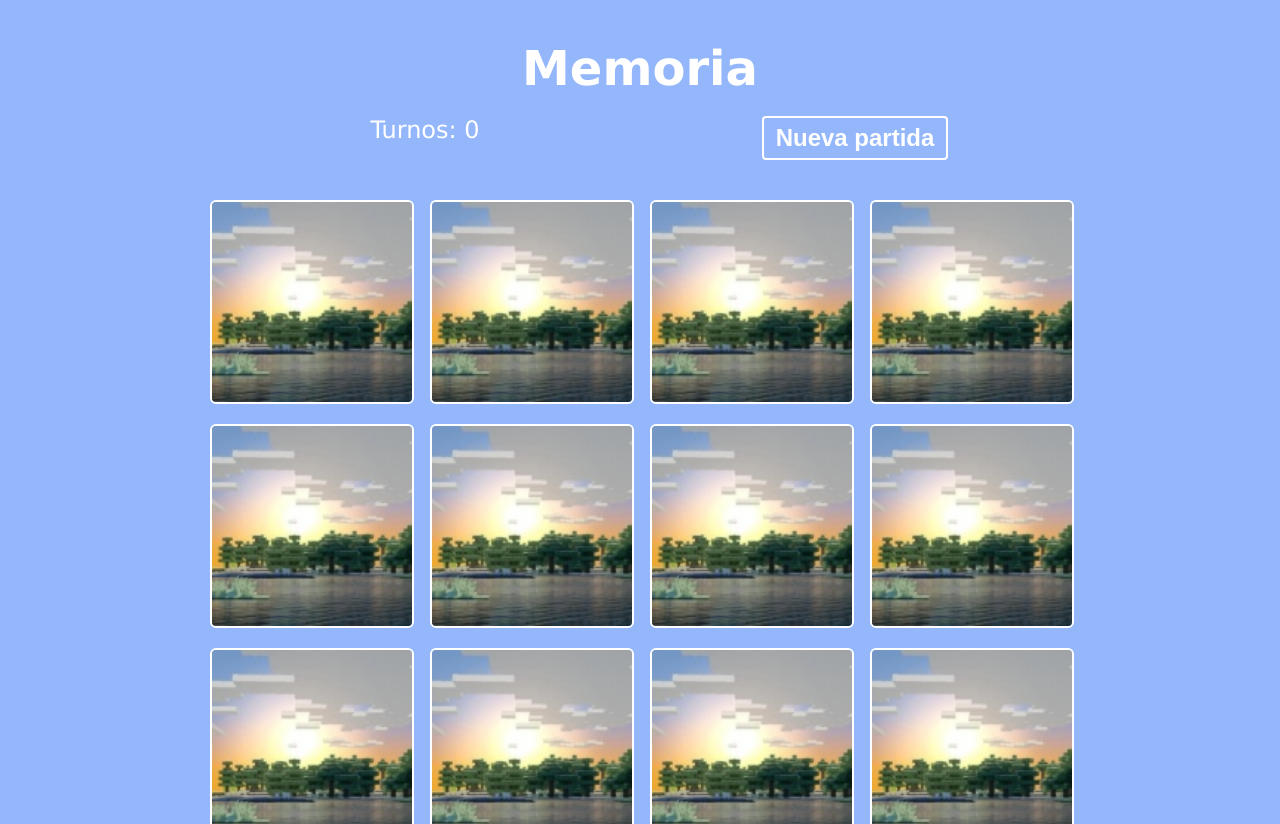
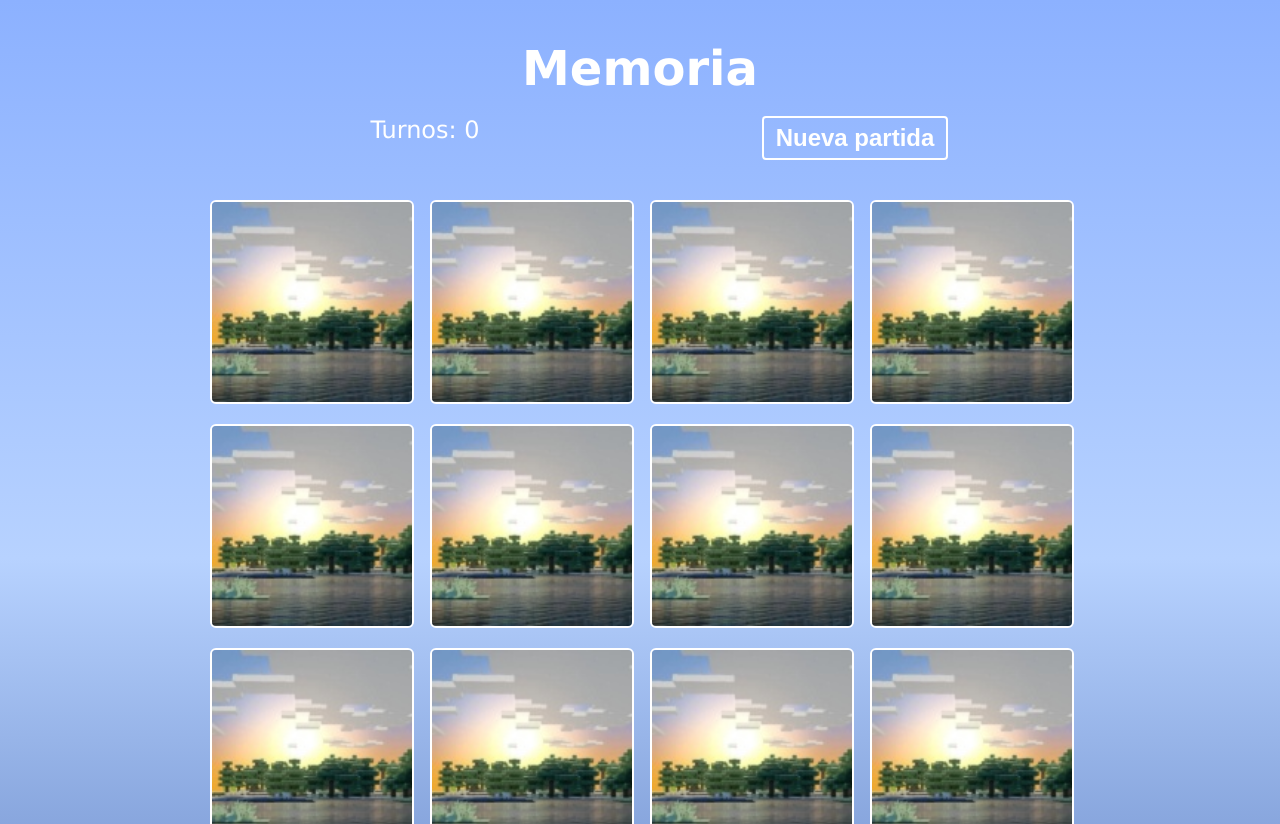
Before and after one commit to DavidDLM/Memoria-react, a React app: page / in a window 1280 px wide. Shown: the top 824 px of the page. Built offline with nearby package versions, Linux system fonts and the light colour scheme.

Commit message:
Update index.css

```diff
--- a/src/index.css
+++ b/src/index.css
@@ -7,7 +7,7 @@ body {
   margin: 0;
   font-size: 1.5em;
   text-align: center;
-  background: #94b7fc;
+  background-image: linear-gradient(#8CB1FF, #B7D2FF, #5576B9);
   color: #fff;
 }
 .App {
```
